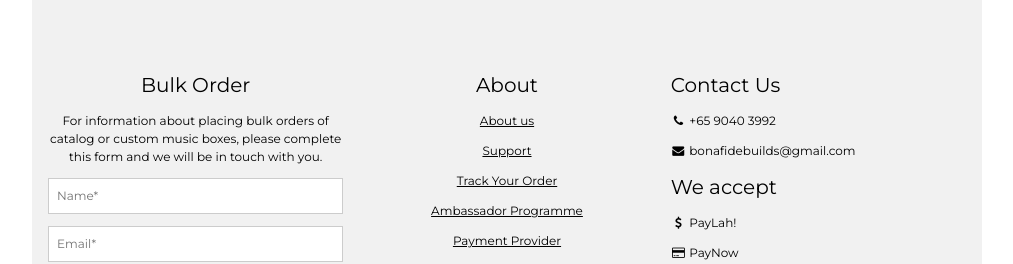
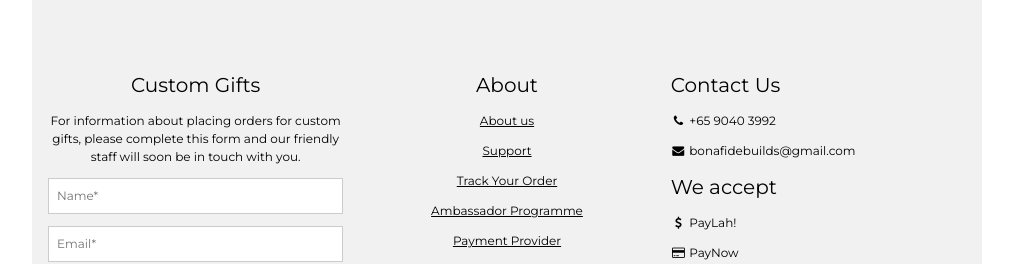
Before and after one commit to leean02/ient, a plain HTML site: page custommusicalbox.html in a window 1280 px wide. Shown: the part 1472-1736 px from the top of the page, without its empty margins (258-1271 px from the left). Drawn offline with nearby package versions, Linux system fonts and the light colour scheme.

Commit message:
Update custommusicalbox.html

```diff
--- a/custommusicalbox.html
+++ b/custommusicalbox.html
@@ -82,8 +82,8 @@ body,h1,h2,h3,h4,h5,h6,.w3-wide {font-family: "Montserrat", sans-serif;}
   <footer class="w3-padding-64 w3-light-gray w3-small w3-center" id="footer">
     <div class="w3-row-padding">
       <div class="w3-col s4">
-        <h4>Bulk Order</h4>
-        <p>For information about placing bulk orders of catalog or custom music boxes, please complete this form and we will be in touch with you.</p>
+        <h4>Custom Gifts</h4>
+        <p>For information about placing orders for custom gifts, please complete this form and our friendly staff will soon be in touch with you.</p>
         <form action="/action_page.php" target="_blank">
           <p><input class="w3-input w3-border" type="text" placeholder="Name*" name="Name" required></p>
           <p><input class="w3-input w3-border" type="text" placeholder="Email*" name="Email" required></p>
```
